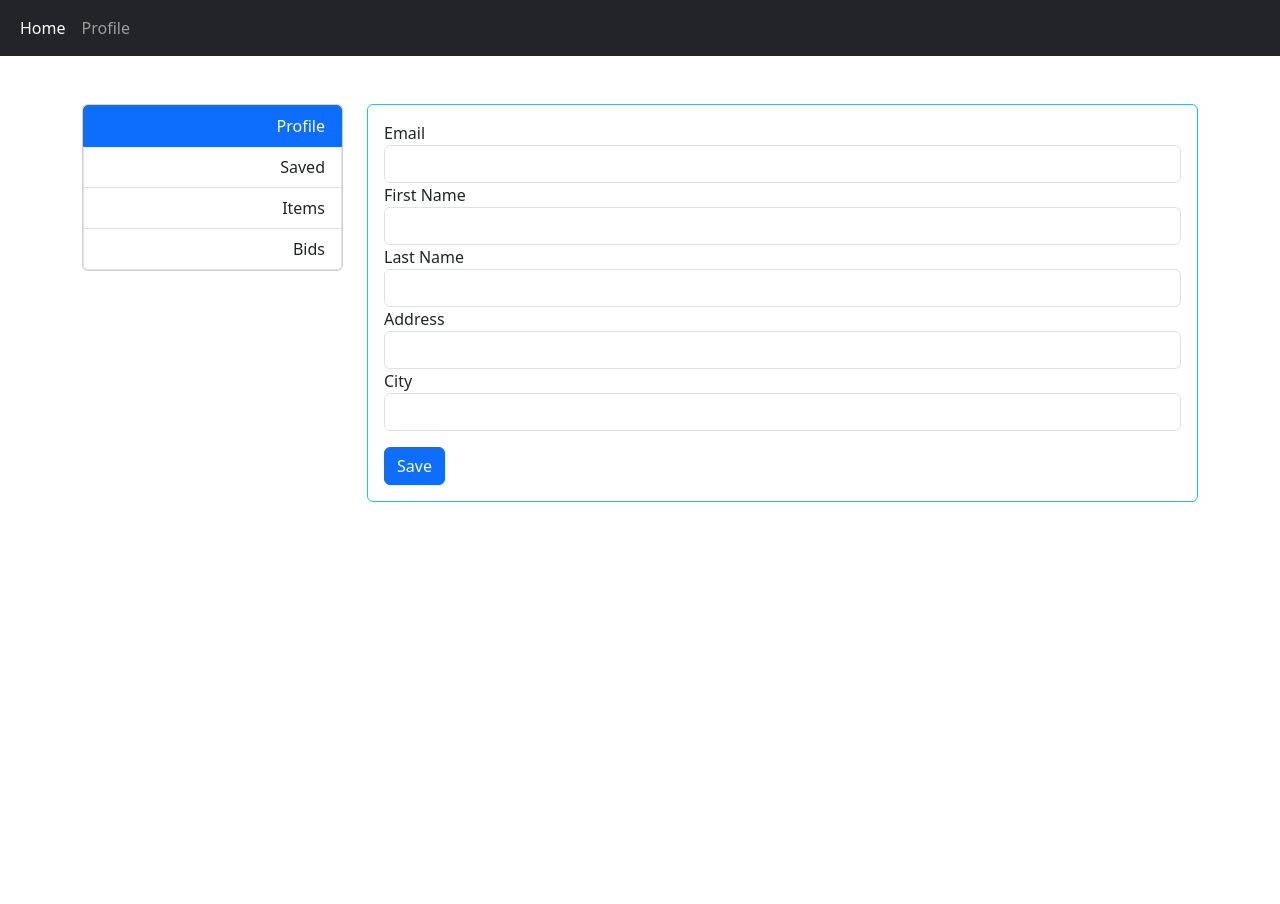
After one commit to thogb/CITS5505-group-project, a Flask app: template app/templates/me/me.html in a window 1280 px wide. The commit adds this page. Run offline with Flask 3, Linux system fonts and the light colour scheme; the template is opened without the code that fills it: values that come from a table or form of the project are taken from there, others are empty; tables that the repository leaves empty hold one stand-in row (values such as "Sample post"); lists and menus that the app fills with data are empty; some libraries are stand-ins or nearby versions.

Commit message:
Created some reusuable jinja2 html files and profile form

```diff
--- a/app/__init__.py
+++ b/app/__init__.py
@@ -1,4 +1,5 @@
 from flask import Flask
+from flask_caching import Cache
 from flask_migrate import Migrate
 from flask_sqlalchemy import SQLAlchemy
 
@@ -6,6 +7,7 @@ from config import Config
 
 db = SQLAlchemy()
 migrate = Migrate()
+cache = Cache()
 
 def create_app(config_class=Config):
     app = Flask(__name__)
@@ -13,6 +15,7 @@ def create_app(config_class=Config):
 
     db.init_app(app)
     migrate.init_app(app, db)
+    cache.init_app(app)
 
     from .models import State, City, Category, Item, User, Address, UserItemSaved, ItemAuction, Comment, Bid, Photo, UserItemSaved
 
--- a/app/auth/forms.py
+++ b/app/auth/forms.py
@@ -12,8 +12,8 @@ class LoginForm(FlaskForm):
 
 class RegisterForm(FlaskForm):
     email = EmailField('Email', validators=[DataRequired(), Length(max=255), Email()])
-    first_name = StringField('First Name', validators=[DataRequired(), Length(max=100)])
-    last_name = StringField('Last Name', validators=[DataRequired(), Length(max=100)])
+    first_name = StringField('First Name', validators=[DataRequired(), Length(min=2 ,max=40)])
+    last_name = StringField('Last Name', validators=[DataRequired(), Length(min=2, max=40)])
     password = PasswordField('Password', validators=[DataRequired(), Length(min=8, max=40)])
     confirm_password = PasswordField('Confirm Password', validators=[DataRequired(), EqualTo('password')])
     submit = SubmitField('Register')
--- a/app/auth/routes.py
+++ b/app/auth/routes.py
@@ -1,3 +1,4 @@
+import datetime
 from functools import wraps
 from flask import (Blueprint, flash, redirect, render_template, request, url_for)
 from flask_login import current_user, login_required, login_user, logout_user
@@ -31,6 +32,10 @@ def login():
             return redirect(url_for('auth.login'))
 
         login_user(user)
+
+        user.last_login = datetime.datetime.now()
+
+        db.session.commit()
 
         flash("Successfully logged in", category="success")
 
--- /dev/null
+++ b/app/me/forms.py
@@ -0,0 +1,13 @@
+from flask_wtf import FlaskForm
+from flask_wtf.form import _Auto
+from wtforms import EmailField, SelectField, StringField, SubmitField
+from wtforms.validators import DataRequired, Length
+
+class ProfileForm(FlaskForm):
+    email = EmailField('Email')
+    phone_number = StringField('Phone Number', validators=[DataRequired(), Length(max=20)])
+    first_name = StringField('First Name', validators=[DataRequired(), Length(min=2 ,max=40)])
+    last_name = StringField('Last Name', validators=[DataRequired(), Length(min=2, max=40)])
+    address = StringField('Address', validators=[DataRequired(), Length(min=2, max=100)])
+    city = SelectField('City', validators=[DataRequired()])
+    submit = SubmitField('Save')
--- a/app/templates/auth/login.html
+++ b/app/templates/auth/login.html
@@ -2,6 +2,7 @@
 <!--  -->
 {% block title %}Login{% endblock %}
 <!--  -->
+{% block navbar %} {% endblock %}
 <!--  -->
 {% block content %}
 
--- a/app/templates/auth/register.html
+++ b/app/templates/auth/register.html
@@ -1,6 +1,8 @@
 {% extends 'base.html' %}
 <!--  -->
 {% block title %} Register {% endblock %}
+<!--  -->
+{% block navbar %} {% endblock %}
 <!--  -->
 {% block content %}
 
--- a/app/templates/base.html
+++ b/app/templates/base.html
@@ -23,6 +23,9 @@
     />
   </head>
   <body style="height: 100%">
+    {% block navbar %}
+      {% include 'navbar.html' %}
+    {% endblock %}
     <div class="container h-100">
       {% block content %}
       <div>test</div>
--- /dev/null
+++ b/app/templates/me/me-base.html
@@ -0,0 +1,28 @@
+{% extends 'base.html' %}
+
+{% block title %}
+    Profile
+{% endblock %}
+
+{% block content %}
+    <!-- TODO: Need update, this is here for testing -->
+    <div class="row mt-5">
+        <div class="col-lg-3">
+            {% block left_side_nav %}
+                <div class="card">
+                    <ul class="list-group">
+                        <a class="list-group-item list-group-item-action text-end {{ 'active' if active_page == 'me' else '' }}" href="/me">Profile</a>
+                        <a class="list-group-item list-group-item-action text-end {{ 'active' if active_page == 'me/saved' else '' }}" href="/me/saved">Saved</a>
+                        <a class="list-group-item list-group-item-action text-end {{ 'active' if active_page == 'me/items' else '' }}" href="/me/items">Items</a>
+                        <a class="list-group-item list-group-item-action text-end {{ 'active' if active_page == 'me/Bids' else '' }}" href="/me/bids">Bids</a>
+                    </ul>
+                </div>
+            {% endblock %}
+        </div>
+        <div class="col-lg-9">
+            {% block right_content %}
+                right
+            {% endblock %}
+        </div>
+    </div>
+{% endblock %}s
--- /dev/null
+++ b/app/templates/me/me.html
@@ -0,0 +1,33 @@
+{% extends 'me/me-base.html' %}
+
+{% block title %} Profile {% endblock %}
+
+{% set active_page = "me" %}
+
+{% block right_content %}
+    <div class="card border-info">
+        <div class="card-body">
+            <form action="" method="post">
+                {{ form.csrf_token() }}
+
+                <div>
+                    {{ form.email.label }} {{ form.email(class="form-control") }}
+                  </div>
+                  <div>
+                    {{ form.first_name.label }} {{ form.first_name(class="form-control") }}
+                  </div>
+                  <div>
+                    {{ form.last_name.label }} {{ form.last_name(class="form-control") }}
+                  </div>
+                  <div>
+                    {{ form.address.label }} {{ form.address(class="form-control") }}
+                  </div>
+                  <div>
+                    {{ form.city.label }} {{ form.city(class="form-control") }}
+                  </div>
+
+                  <div>{{ form.submit(class="btn btn-primary mt-3")}}</div>
+            </form>
+        </div>
+    </div>
+{% endblock %}
--- /dev/null
+++ b/app/templates/navbar.html
@@ -0,0 +1,12 @@
+<nav class="navbar navbar-expand-lg navbar-dark bg-dark">
+  <div class="container-fluid">
+    <ul class="navbar-nav">
+      <li class="nav-item">
+        <a class="nav-link active" aria-current="page" href="/">Home</a>
+      </li>
+      <li class="nav-item">
+        <a class="nav-link" href="/me">Profile</a>
+      </li>
+    </ul>
+  </div>
+</nav>
```
Also changed, not shown: app/me/routes.py (+42 -1 lines), app/services/city.py (added, +7 -0 lines), app.db, app/auth/templates/login.html (deleted), app/auth/templates/register.html (deleted).
